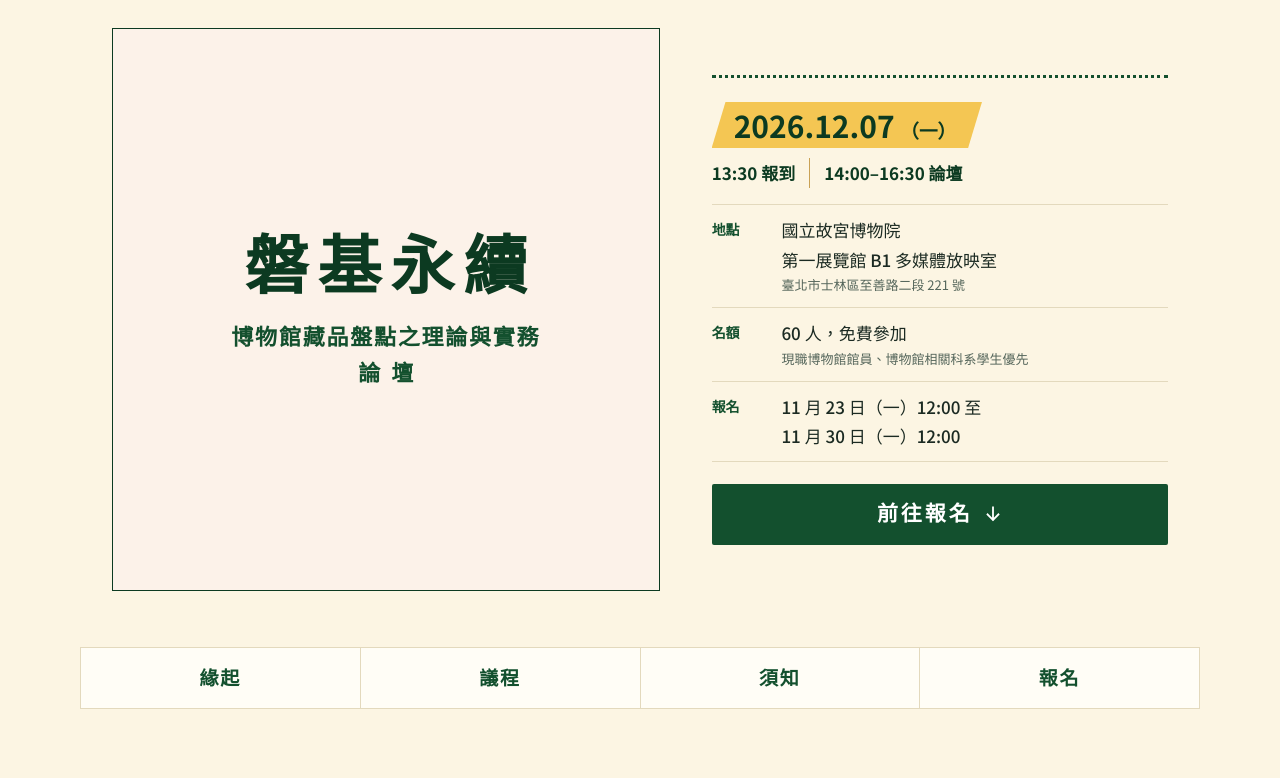
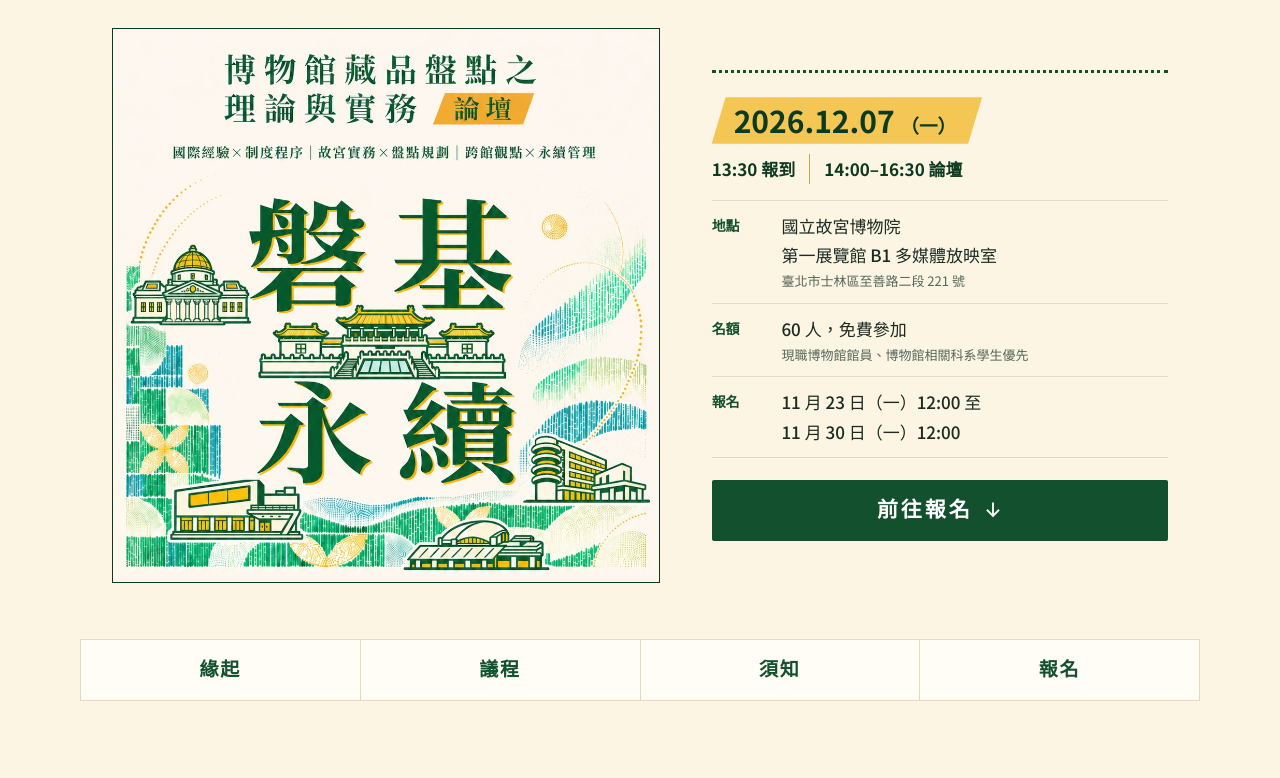
Before and after one commit to hawxiying-commits/mycase99-site, a plain HTML site: page panji/index.html in a window 1280 px wide. Shown: the top 778 px of the page. Drawn offline with Linux system fonts and the light colour scheme; no server answers.

Commit message:
主視覺換成正式海報裁切版，分享縮圖同步更換（share-5）
Co-Authored-By: Claude Fable 5.2 <noreply@anthropic.com>

```diff
--- a/panji/index.html
+++ b/panji/index.html
@@ -9,7 +9,7 @@
 <meta property="og:title" content="「磐基永續－博物館藏品盤點之理論與實務」論壇線上報名">
 <meta property="og:description" content="2026 年 12 月 7 日（一）14:00–16:30，國立故宮博物院第一展覽館 B1 多媒體放映室。報名期間 11 月 23 日 12:00 至 11 月 30 日 12:00，免費參加。">
 <meta property="og:url" content="https://mycase99.com/panji/">
-<meta property="og:image" content="https://mycase99.com/panji/assets/share-4.jpg">
+<meta property="og:image" content="https://mycase99.com/panji/assets/share-5.jpg">
 <meta property="og:image:width" content="1200">
 <meta property="og:image:height" content="630">
 <meta name="twitter:card" content="summary_large_image">
@@ -99,12 +99,8 @@
   /* 首屏：主視覺＋活動摘要 */
   .sr { position: absolute; width: 1px; height: 1px; overflow: hidden; clip-path: inset(50%); white-space: nowrap; }
   .hero { margin-top: 14px; padding-inline: var(--gutter); }
-  .kv { border: 1.5px solid var(--pine-deep); background: #fcf2e9; aspect-ratio: 5 / 3; display: grid; place-items: center; padding: 28px 18px; text-align: center; }
-  .kv h1 { font-family: var(--serif); color: var(--pine-deep); line-height: 1.3; }
-  .kv h1 > span { display: block; }
-  .kv .k1 { font-weight: 900; font-size: clamp(2.5rem, 13vw, 4rem); letter-spacing: .14em; margin-right: -.14em; line-height: 1.15; }
-  .kv .k2 { margin-top: .9em; font-weight: 700; font-size: clamp(1.0625rem, 4.8vw, 1.375rem); letter-spacing: .08em; color: var(--pine); }
-  .kv .k3 { margin-top: .35em; font-weight: 700; font-size: clamp(1.0625rem, 4.8vw, 1.375rem); letter-spacing: .5em; margin-right: -.5em; color: var(--pine); }
+  .kv { border: 1.5px solid var(--pine-deep); background: #fdf7ee; }
+  .kv img { display: block; width: 100%; height: auto; aspect-ratio: 1054 / 1068; }
   .brief { margin-top: 20px; padding-top: 20px; border-top: 3px dotted var(--pine); }
   .when { display: flex; flex-wrap: wrap; align-items: center; gap: 10px 18px; }
   .chip { display: inline-block; padding: 3px 26px 3px 22px; background: var(--chip); color: var(--pine-deep); font-weight: 700; font-size: 1.625rem; line-height: 1.35; font-variant-numeric: tabular-nums; clip-path: polygon(14px 0, 100% 0, calc(100% - 14px) 100%, 0 100%); }
@@ -275,7 +271,6 @@
     .dock { display: none; }
     .hero { display: grid; grid-template-columns: 6fr 5fr; gap: 0 52px; align-items: center; max-width: 1120px; margin: 28px auto 0; padding-inline: var(--gutter); }
     .brief { margin-top: 0; padding-top: 24px; }
-    .kv { aspect-ratio: 1280 / 1317; }
     .chip { font-size: 1.875rem; }
     .jump { max-width: 1120px; margin-inline: auto; margin-top: 56px; border-inline: 1px solid var(--seam); }
     section { padding-top: 80px; }
@@ -317,8 +312,8 @@
 </svg>
 
 <header class="hero">
-  <!-- 主視覺暫時撤下（2026-11-23）：先用原色空白底放論壇名稱，新主視覺到了再換回圖片 -->
-  <div class="kv"><h1 aria-label="「磐基永續－博物館藏品盤點之理論與實務」論壇"><span class="k1">磐基永續</span><span class="k2"><span class="nb">博物館藏品盤點之</span><span class="nb">理論與實務</span></span><span class="k3">論壇</span></h1></div>
+  <h1 class="sr">「磐基永續－博物館藏品盤點之理論與實務」論壇</h1>
+  <div class="kv"><img src="assets/kv.jpg" width="1054" height="1068" alt="論壇主視覺：米色底上以綠、藍、金色點描的色塊與波紋，五座博物館建築線畫環繞中央「磐基永續」四個大字；上方標題為「博物館藏品盤點之理論與實務論壇」，副標為國際經驗×制度程序、故宮實務×盤點規劃、跨館觀點×永續管理。"></div>
   <div class="brief">
     <p class="when"><span class="chip">2026.12.07<small>（一）</small></span><span class="hours"><span class="nb">13:30 報到</span><span class="nb">14:00–16:30 論壇</span></span></p>
     <dl class="facts">
```
Also changed, not shown: panji/assets/kv.jpg (added), panji/assets/share-4.jpg (deleted), panji/assets/share-5.jpg (added).
